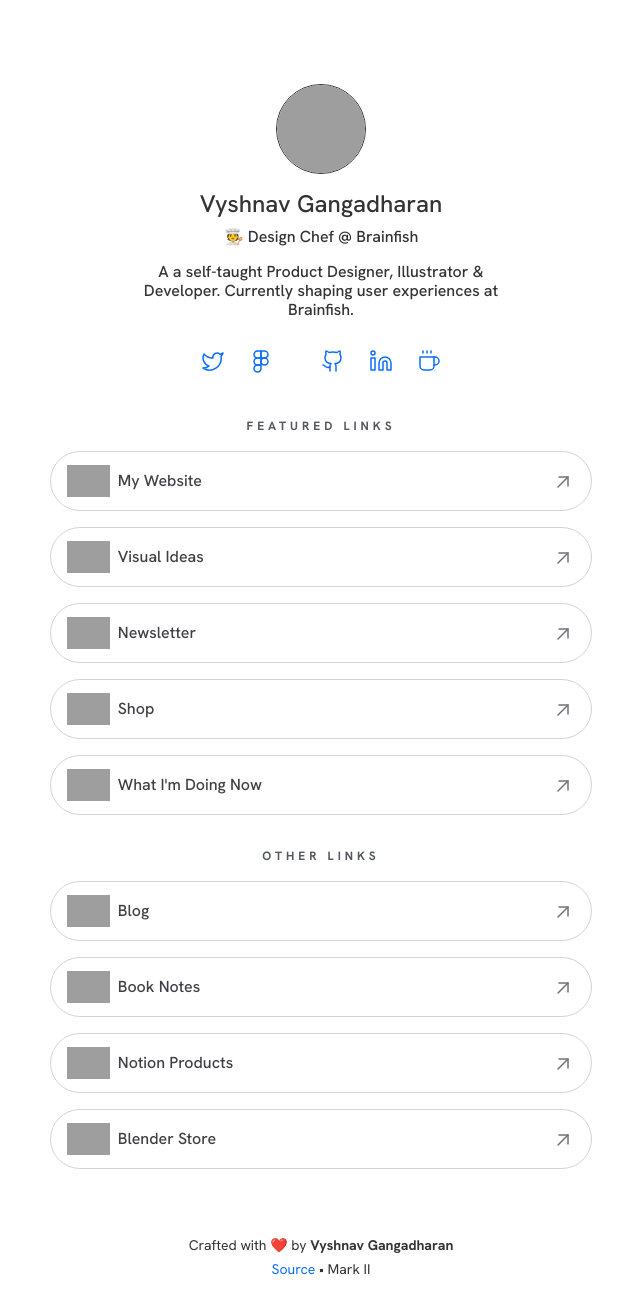
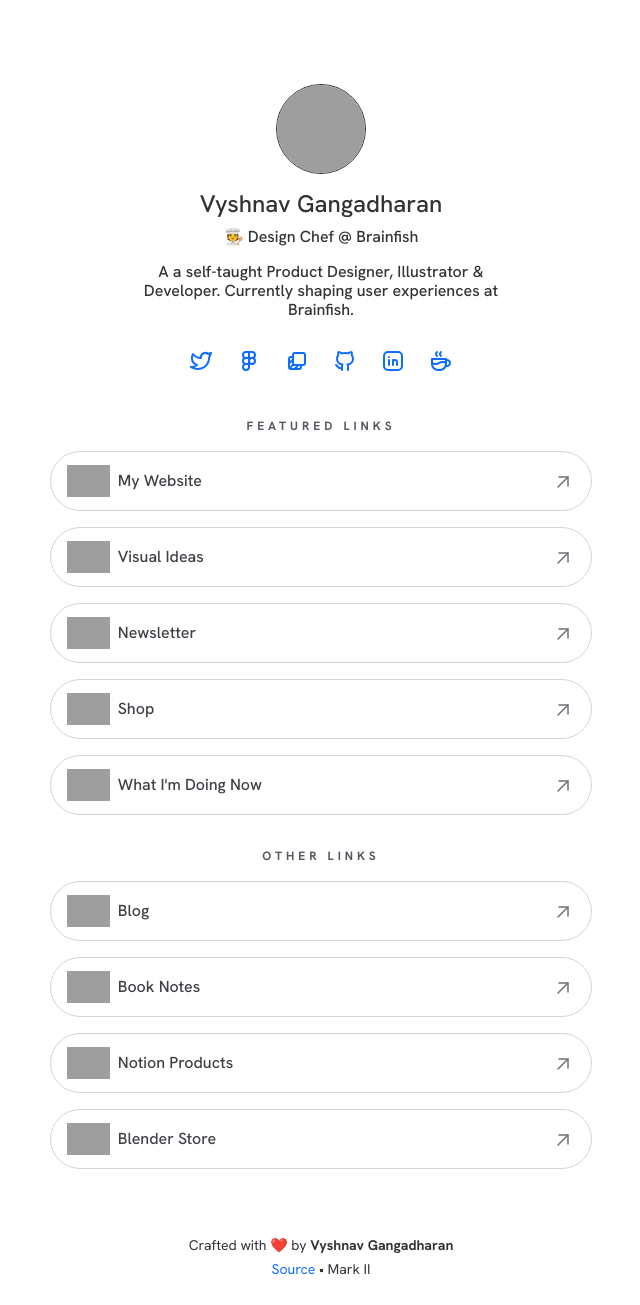
Before and after one commit to Vyshnav2255/links, a Jekyll site: the page built from index.html, in a window 1280 px wide. Shown: the whole page, without its empty margins (319-959 px from the left). Built offline with Jekyll 4.4.1, drawn with Linux system fonts in a browser that asks for light colours; grey boxes are pictures that could not be loaded.

Commit message:
✨ Update social media icons and add new platforms

```diff
--- a/_data/social-media.yml
+++ b/_data/social-media.yml
@@ -1,47 +1,55 @@
 dribbble:
   url   : https://dribbble.com/
-  icon  : <svg xmlns="http://www.w3.org/2000/svg" width="24" height="24" viewBox="0 0 24 24" fill="none" stroke="currentColor" stroke-width="1.5" stroke-linecap="round" stroke-linejoin="round"><circle cx="12" cy="12" r="10"></circle><path d="M19.13 5.09C15.22 9.14 10 10.44 2.25 10.94"></path><path d="M21.75 12.84c-6.62-1.41-12.14 1-16.38 6.32"></path><path d="M8.56 2.75c4.37 6 6 9.42 8 17.72"></path></svg>
+  icon  : <svg  xmlns="http://www.w3.org/2000/svg"  width="24"  height="24"  viewBox="0 0 24 24"  fill="none"  stroke="currentColor"  stroke-width="2"  stroke-linecap="round"  stroke-linejoin="round"  class="icon icon-tabler icons-tabler-outline icon-tabler-brand-dribbble"><path stroke="none" d="M0 0h24v24H0z" fill="none"/><path d="M12 12m-9 0a9 9 0 1 0 18 0a9 9 0 1 0 -18 0" /><path d="M9 3.6c5 6 7 10.5 7.5 16.2" /><path d="M6.4 19c3.5 -3.5 6 -6.5 14.5 -6.4" /><path d="M3.1 10.75c5 0 9.814 -.38 15.314 -5" /></svg>
+
+buy me a coffee:
+  url   : https://www.buymeacoffee.com/
+  icon  : <svg  xmlns="http://www.w3.org/2000/svg"  width="24"  height="24"  viewBox="0 0 24 24"  fill="none"  stroke="currentColor"  stroke-width="2"  stroke-linecap="round"  stroke-linejoin="round"  class="icon icon-tabler icons-tabler-outline icon-tabler-coffee"><path stroke="none" d="M0 0h24v24H0z" fill="none"/><path d="M3 14c.83 .642 2.077 1.017 3.5 1c1.423 .017 2.67 -.358 3.5 -1c.83 -.642 2.077 -1.017 3.5 -1c1.423 -.017 2.67 .358 3.5 1" /><path d="M8 3a2.4 2.4 0 0 0 -1 2a2.4 2.4 0 0 0 1 2" /><path d="M12 3a2.4 2.4 0 0 0 -1 2a2.4 2.4 0 0 0 1 2" /><path d="M3 10h14v5a6 6 0 0 1 -6 6h-2a6 6 0 0 1 -6 -6v-5z" /><path d="M16.746 16.726a3 3 0 1 0 .252 -5.555" /></svg>
+
+youtube:
+  url   : https://www.youtube.com/
+  icon  : <svg  xmlns="http://www.w3.org/2000/svg"  width="24"  height="24"  viewBox="0 0 24 24"  fill="none"  stroke="currentColor"  stroke-width="2"  stroke-linecap="round"  stroke-linejoin="round"  class="icon icon-tabler icons-tabler-outline icon-tabler-brand-youtube"><path stroke="none" d="M0 0h24v24H0z" fill="none"/><path d="M2 8a4 4 0 0 1 4 -4h12a4 4 0 0 1 4 4v8a4 4 0 0 1 -4 4h-12a4 4 0 0 1 -4 -4v-8z" /><path d="M10 9l5 3l-5 3z" /></svg>
+
+facebook:
+  url   : https://www.facebook.com/
+  icon  : <svg  xmlns="http://www.w3.org/2000/svg"  width="24"  height="24"  viewBox="0 0 24 24"  fill="none"  stroke="currentColor"  stroke-width="2"  stroke-linecap="round"  stroke-linejoin="round"  class="icon icon-tabler icons-tabler-outline icon-tabler-brand-facebook"><path stroke="none" d="M0 0h24v24H0z" fill="none"/><path d="M7 10v4h3v7h4v-7h3l1 -4h-4v-2a1 1 0 0 1 1 -1h3v-4h-3a5 5 0 0 0 -5 5v2h-3" /></svg>
+
+twitch:
+  url   : https://www.twitch.tv/
+  icon  : <svg  xmlns="http://www.w3.org/2000/svg"  width="24"  height="24"  viewBox="0 0 24 24"  fill="none"  stroke="currentColor"  stroke-width="2"  stroke-linecap="round"  stroke-linejoin="round"  class="icon icon-tabler icons-tabler-outline icon-tabler-brand-twitch"><path stroke="none" d="M0 0h24v24H0z" fill="none"/><path d="M4 5v11a1 1 0 0 0 1 1h2v4l4 -4h5.584c.266 0 .52 -.105 .707 -.293l2.415 -2.414c.187 -.188 .293 -.442 .293 -.708v-8.585a1 1 0 0 0 -1 -1h-14a1 1 0 0 0 -1 1z" /><path d="M16 8l0 4" /><path d="M12 8l0 4" /></svg>
+
+instagram:
+  url   : https://instagram.com/
+  icon  : <svg  xmlns="http://www.w3.org/2000/svg"  width="24"  height="24"  viewBox="0 0 24 24"  fill="none"  stroke="currentColor"  stroke-width="2"  stroke-linecap="round"  stroke-linejoin="round"  class="icon icon-tabler icons-tabler-outline icon-tabler-brand-instagram"><path stroke="none" d="M0 0h24v24H0z" fill="none"/><path d="M4 8a4 4 0 0 1 4 -4h8a4 4 0 0 1 4 4v8a4 4 0 0 1 -4 4h-8a4 4 0 0 1 -4 -4z" /><path d="M9 12a3 3 0 1 0 6 0a3 3 0 0 0 -6 0" /><path d="M16.5 7.5v.01" /></svg>
+
+gitlab:
+  url   : https://gitlab.com/
+  icon  : <svg  xmlns="http://www.w3.org/2000/svg"  width="24"  height="24"  viewBox="0 0 24 24"  fill="none"  stroke="currentColor"  stroke-width="2"  stroke-linecap="round"  stroke-linejoin="round"  class="icon icon-tabler icons-tabler-outline icon-tabler-brand-gitlab"><path stroke="none" d="M0 0h24v24H0z" fill="none"/><path d="M21 14l-9 7l-9 -7l3 -11l3 7h6l3 -7z" /></svg>
+
+codepen:
+  url   : https://codepen.io/
+  icon  : <svg  xmlns="http://www.w3.org/2000/svg"  width="24"  height="24"  viewBox="0 0 24 24"  fill="none"  stroke="currentColor"  stroke-width="2"  stroke-linecap="round"  stroke-linejoin="round"  class="icon icon-tabler icons-tabler-outline icon-tabler-brand-codepen"><path stroke="none" d="M0 0h24v24H0z" fill="none"/><path d="M3 15l9 6l9 -6l-9 -6l-9 6" /><path d="M3 9l9 6l9 -6l-9 -6l-9 6" /><path d="M3 9l0 6" /><path d="M21 9l0 6" /><path d="M12 3l0 6" /><path d="M12 15l0 6" /></svg>
+
+layers:
+  url   : https://layers.to/
+  icon  : <svg xmlns="http://www.w3.org/2000/svg" width="24" height="24" viewBox="0 0 24 24" fill="none" stroke="currentColor" stroke-width="2" stroke-linecap="round" stroke-linejoin="round"><path stroke="none" d="M0 0h24v24H0z" fill="none"/><path d="M4 14.5l4 -4" /><path d="M9.496 20l4.004 -4z" /><path d="M4.586 19.414l3.914 -3.914" /><path d="M8 6a2 2 0 0 1 2 -2h8a2 2 0 0 1 2 2v8a2 2 0 0 1 -2 2h-8a2 2 0 0 1 -2 -2z" /><path d="M16 16v2a2 2 0 0 1 -2 2h-8a2 2 0 0 1 -2 -2v-8a2 2 0 0 1 2 -2h2" /></svg>
 
 github:
   url   : https://www.github.com/
-  icon  : <svg xmlns="http://www.w3.org/2000/svg" width="24" height="24" viewBox="0 0 24 24" fill="none" stroke="currentColor" stroke-width="1.5" stroke-linecap="round" stroke-linejoin="round"><path d="M15 22v-4a4.8 4.8 0 0 0-1-3.5c3 0 6-2 6-5.5.08-1.25-.27-2.48-1-3.5.28-1.15.28-2.35 0-3.5 0 0-1 0-3 1.5-2.64-.5-5.36-.5-8 0C6 2 5 2 5 2c-.3 1.15-.3 2.35 0 3.5A5.403 5.403 0 0 0 4 9c0 3.5 3 5.5 6 5.5-.39.49-.68 1.05-.85 1.65-.17.6-.22 1.23-.15 1.85v4"></path><path d="M9 18c-4.51 2-5-2-7-2"></path></svg>
+  icon  : <svg xmlns="http://www.w3.org/2000/svg" width="24" height="24" viewBox="0 0 24 24" fill="none" stroke="currentColor" stroke-width="2" stroke-linecap="round" stroke-linejoin="round"><path stroke="none" d="M0 0h24v24H0z" fill="none"/><path d="M9 19c-4.3 1.4 -4.3 -2.5 -6 -3m12 5v-3.5c0 -1 .1 -1.4 -.5 -2c2.8 -.3 5.5 -1.4 5.5 -6a4.6 4.6 0 0 0 -1.3 -3.2a4.2 4.2 0 0 0 -.1 -3.2s-1.1 -.3 -3.5 1.3a12.3 12.3 0 0 0 -6.2 0c-2.4 -1.6 -3.5 -1.3 -3.5 -1.3a4.2 4.2 0 0 0 -.1 3.2a4.6 4.6 0 0 0 -1.3 3.2c0 4.6 2.7 5.7 5.5 6c-.6 .6 -.6 1.2 -.5 2v3.5" /></svg>
 
 linkedin:
   url   : https://www.linkedin.com/in/
-  icon  : <svg xmlns="http://www.w3.org/2000/svg" width="24" height="24" viewBox="0 0 24 24" fill="none" stroke="currentColor" stroke-width="1.5" stroke-linecap="round" stroke-linejoin="round"><path d="M16 8a6 6 0 0 1 6 6v7h-4v-7a2 2 0 0 0-2-2 2 2 0 0 0-2 2v7h-4v-7a6 6 0 0 1 6-6z"></path><rect x="2" y="9" width="4" height="12"></rect><circle cx="4" cy="4" r="2"></circle></svg>
+  icon  : <svg  xmlns="http://www.w3.org/2000/svg"  width="24"  height="24"  viewBox="0 0 24 24"  fill="none"  stroke="currentColor"  stroke-width="2"  stroke-linecap="round"  stroke-linejoin="round"  class="icon icon-tabler icons-tabler-outline icon-tabler-brand-linkedin"><path stroke="none" d="M0 0h24v24H0z" fill="none"/><path d="M8 11v5" /><path d="M8 8v.01" /><path d="M12 16v-5" /><path d="M16 16v-3a2 2 0 1 0 -4 0" /><path d="M3 7a4 4 0 0 1 4 -4h10a4 4 0 0 1 4 4v10a4 4 0 0 1 -4 4h-10a4 4 0 0 1 -4 -4z" /></svg>
 
 twitter:
   url   : https://www.twitter.com/
-  icon  : <svg xmlns="http://www.w3.org/2000/svg" width="24" height="24" viewBox="0 0 24 24" fill="none" stroke="currentColor" stroke-width="1.5" stroke-linecap="round" stroke-linejoin="round"><path d="M22 4s-.7 2.1-2 3.4c1.6 10-9.4 17.3-18 11.6 2.2.1 4.4-.6 6-2C3 15.5.5 9.6 3 5c2.2 2.6 5.6 4.1 9 4-.9-4.2 4-6.6 7-3.8 1.1 0 3-1.2 3-1.2z"></path></svg>
+  icon  : <svg xmlns="http://www.w3.org/2000/svg" width="24" height="24" viewBox="0 0 24 24" fill="none" stroke="currentColor" stroke-width="2" stroke-linecap="round" stroke-linejoin="round"><path stroke="none" d="M0 0h24v24H0z" fill="none"/><path d="M22 4.01c-1 .49 -1.98 .689 -3 .99c-1.121 -1.265 -2.783 -1.335 -4.38 -.737s-2.643 2.06 -2.62 3.737v1c-3.245 .083 -6.135 -1.395 -8 -4c0 0 -4.182 7.433 4 11c-1.872 1.247 -3.739 2.088 -6 2c3.308 1.803 6.913 2.423 10.034 1.517c3.58 -1.04 6.522 -3.723 7.651 -7.742a13.84 13.84 0 0 0 .497 -3.753c0 -.249 1.51 -2.772 1.818 -4.013z" /></svg>
 
 figma:
   url   : https://www.figma.com/@
-  icon  : <svg xmlns="http://www.w3.org/2000/svg" width="24" height="24" viewBox="0 0 24 24" fill="none" stroke="currentColor" stroke-width="1.5" stroke-linecap="round" stroke-linejoin="round"><path d="M5 5.5A3.5 3.5 0 0 1 8.5 2H12v7H8.5A3.5 3.5 0 0 1 5 5.5z"></path><path d="M12 2h3.5a3.5 3.5 0 1 1 0 7H12V2z"></path><path d="M12 12.5a3.5 3.5 0 1 1 7 0 3.5 3.5 0 1 1-7 0z"></path><path d="M5 19.5A3.5 3.5 0 0 1 8.5 16H12v3.5a3.5 3.5 0 1 1-7 0z"></path><path d="M5 12.5A3.5 3.5 0 0 1 8.5 9H12v7H8.5A3.5 3.5 0 0 1 5 12.5z"></path></svg>
+  icon  : <svg xmlns="http://www.w3.org/2000/svg" width="24" height="24" viewBox="0 0 24 24" fill="none" stroke="currentColor" stroke-width="2" stroke-linecap="round" stroke-linejoin="round"><path stroke="none" d="M0 0h24v24H0z" fill="none"/><path d="M15 12m-3 0a3 3 0 1 0 6 0a3 3 0 1 0 -6 0" /><path d="M6 3m0 3a3 3 0 0 1 3 -3h6a3 3 0 0 1 3 3v0a3 3 0 0 1 -3 3h-6a3 3 0 0 1 -3 -3z" /><path d="M9 9a3 3 0 0 0 0 6h3m-3 0a3 3 0 1 0 3 3v-15" /></svg>
 
-buy me a coffee:
-  url   : https://www.buymeacoffee.com/
-  icon  : <svg xmlns="http://www.w3.org/2000/svg" width="24" height="24" viewBox="0 0 24 24" fill="none" stroke="currentColor" stroke-width="1.5" stroke-linecap="round" stroke-linejoin="round"><path d="M17 8h1a4 4 0 1 1 0 8h-1"></path><path d="M3 8h14v9a4 4 0 0 1-4 4H7a4 4 0 0 1-4-4Z"></path><line x1="6" y1="2" x2="6" y2="4"></line><line x1="10" y1="2" x2="10" y2="4"></line><line x1="14" y1="2" x2="14" y2="4"></line></svg>
-
-youtube:
-  url   : https://www.youtube.com/
-  icon  : <svg xmlns="http://www.w3.org/2000/svg" width="24" height="24" viewBox="0 0 24 24" fill="none" stroke="currentColor" stroke-width="1.5" stroke-linecap="round" stroke-linejoin="round"><path d="M12 19c-2.3 0-6.4-.2-8.1-.6-.7-.2-1.2-.7-1.4-1.4-.3-1.1-.5-3.4-.5-5s.2-3.9.5-5c.2-.7.7-1.2 1.4-1.4C5.6 5.2 9.7 5 12 5s6.4.2 8.1.6c.7.2 1.2.7 1.4 1.4.3 1.1.5 3.4.5 5s-.2 3.9-.5 5c-.2.7-.7 1.2-1.4 1.4-1.7.4-5.8.6-8.1.6 0 0 0 0 0 0z"></path><polygon points="10 15 15 12 10 9"></polygon></svg>
-
-facebook:
-  url   : https://www.facebook.com/
-  icon  : <svg xmlns="http://www.w3.org/2000/svg" width="24" height="24" viewBox="0 0 24 24" fill="none" stroke="currentColor" stroke-width="1.5" stroke-linecap="round" stroke-linejoin="round"><path d="M18 2h-3a5 5 0 0 0-5 5v3H7v4h3v8h4v-8h3l1-4h-4V7a1 1 0 0 1 1-1h3z"></path></svg>
-
-twitch:
-  url   : https://www.twitch.tv/
-  icon  : <svg xmlns="http://www.w3.org/2000/svg" width="24" height="24" viewBox="0 0 24 24" fill="none" stroke="currentColor" stroke-width="1.5" stroke-linecap="round" stroke-linejoin="round"><path d="M21 2H3v16h5v4l4-4h5l4-4V2zm-10 9V7m5 4V7"></path></svg>
-
-instagram:
-  url   : https://instagram.com/
-  icon  : <svg xmlns="http://www.w3.org/2000/svg" width="24" height="24" viewBox="0 0 24 24" fill="none" stroke="currentColor" stroke-width="1.5" stroke-linecap="round" stroke-linejoin="round"><rect x="2" y="2" width="20" height="20" rx="5" ry="5"></rect><path d="M16 11.37A4 4 0 1 1 12.63 8 4 4 0 0 1 16 11.37z"></path><line x1="17.5" y1="6.5" x2="17.51" y2="6.5"></line></svg>
-
-gitlab:
-  url   : https://gitlab.com/
-  icon  : <svg xmlns="http://www.w3.org/2000/svg" width="24" height="24" viewBox="0 0 24 24" fill="none" stroke="currentColor" stroke-width="1.5" stroke-linecap="round" stroke-linejoin="round"><path d="m22 13.29-3.33-10a.42.42 0 0 0-.14-.18.38.38 0 0 0-.22-.11.39.39 0 0 0-.23.07.42.42 0 0 0-.14.18l-2.26 6.67H8.32L6.1 3.26a.42.42 0 0 0-.1-.18.38.38 0 0 0-.26-.08.39.39 0 0 0-.23.07.42.42 0 0 0-.14.18L2 13.29a.74.74 0 0 0 .27.83L12 21l9.69-6.88a.71.71 0 0 0 .31-.83Z"></path></svg>
-
-codepen:
-  url   : https://codepen.io/
-  icon  : <svg xmlns="http://www.w3.org/2000/svg" width="24" height="24" viewBox="0 0 24 24" fill="none" stroke="currentColor" stroke-width="1.5" stroke-linecap="round" stroke-linejoin="round"><polygon points="12 2 22 8.5 22 15.5 12 22 2 15.5 2 8.5 12 2"></polygon><line x1="12" y1="22" x2="12" y2="15.5"></line><polyline points="22 8.5 12 15.5 2 8.5"></polyline><polyline points="2 15.5 12 8.5 22 15.5"></polyline><line x1="12" y1="2" x2="12" y2="8.5"></line></svg>
+peerlist:
+  url   : https://peerlist.io/
+  icon  : <svg xmlns="http://www.w3.org/2000/svg" width="24" height="24" viewBox="0 0 24 24" fill="none" stroke="currentColor" stroke-width="2" stroke-linecap="round" stroke-linejoin="round"><path stroke="none" d="M0 0h24v24H0z" fill="none"/><path d="M10 12h2a2 2 0 1 0 0 -4h-2v8" /><path d="M12 3c7.2 0 9 1.8 9 9s-1.8 9 -9 9s-9 -1.8 -9 -9s1.8 -9 9 -9z" /></svg>
```
